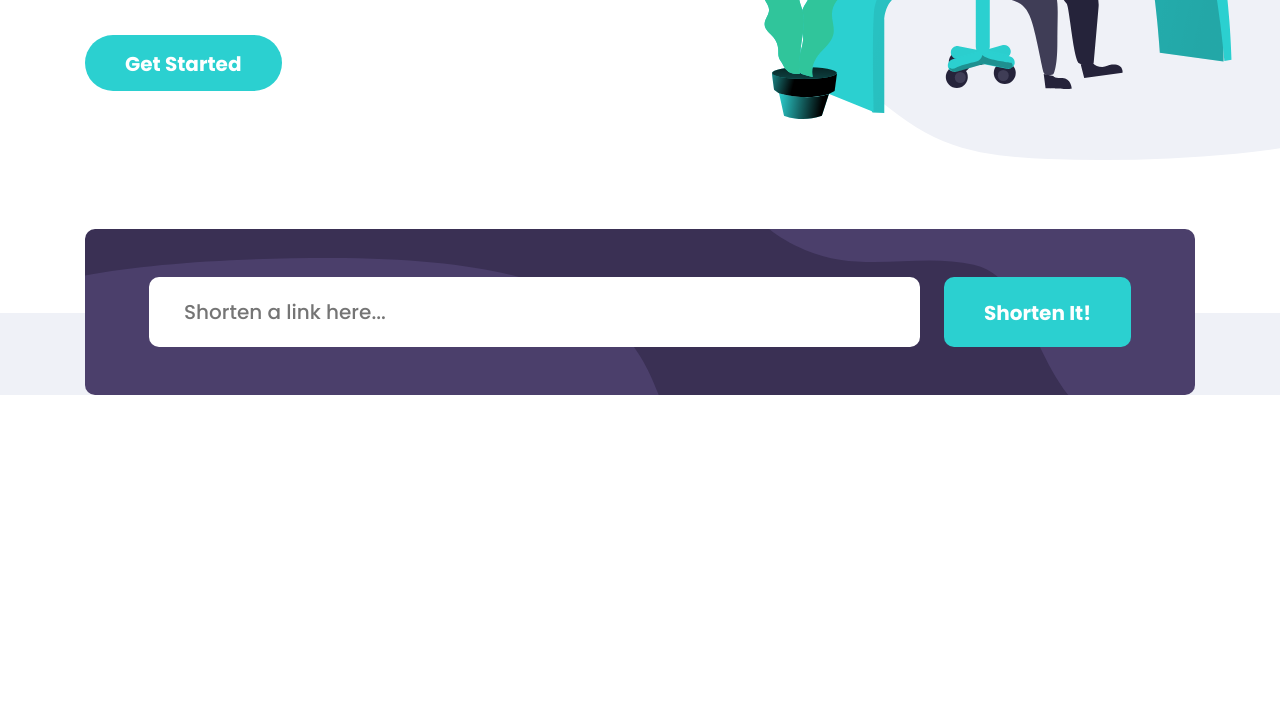
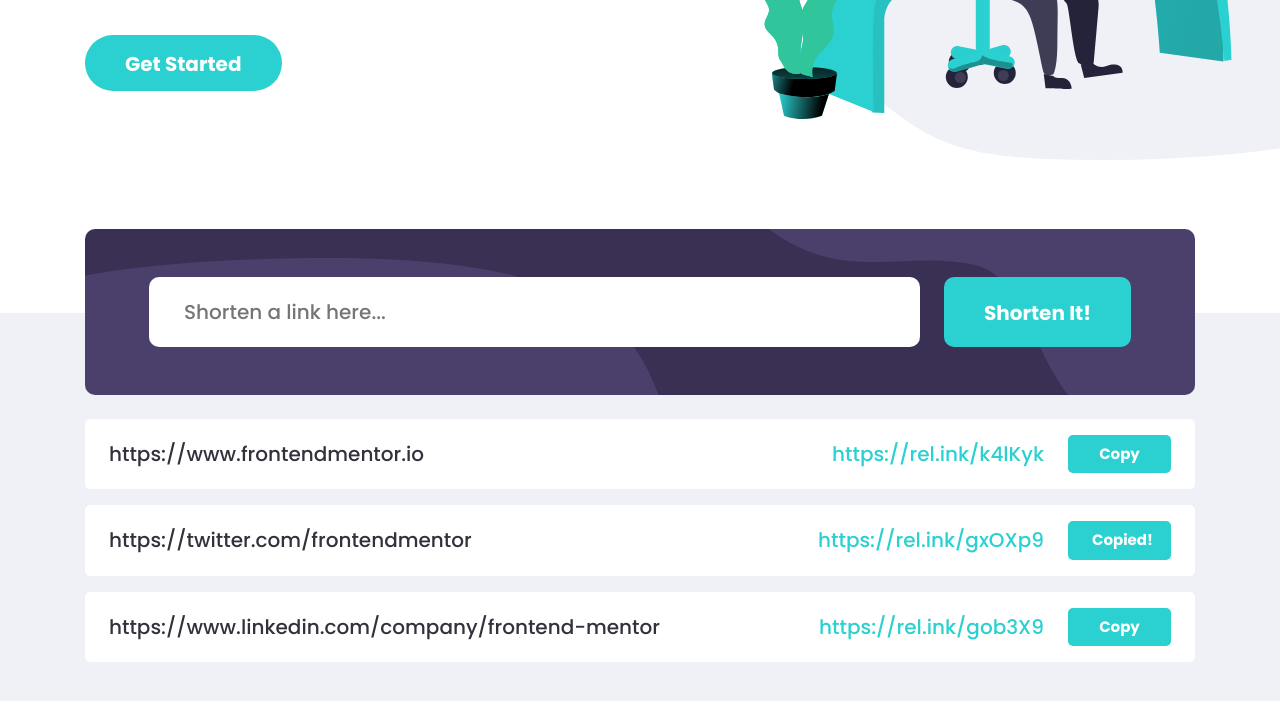
Before and after one commit to abdujabbor13/shortly, a plain HTML site: page index.html in a window 1280 px wide. Shown: the part 487-1188 px from the top of the page. Before the commit the page ends 882 px from the top, so only its background shows below. Drawn offline with Linux system fonts and the light colour scheme.

Commit message:
add url shortener results

```diff
--- a/css/main.css
+++ b/css/main.css
@@ -282,11 +282,13 @@ img {
 
 .index-url-shortener-features-wrapper__url-shortener {
   margin-top: -84px;
+  margin-bottom: 120px;
 }
 
 .url-shortener__form {
   display: flex;
   padding: 48px 64px;
+  margin-bottom: 24px;
   border-radius: 10px;
   background-color: #4b3f6b;
   background-image: url("../img/purple-bg.svg");
@@ -335,3 +337,39 @@ img {
   color:var(--error-color);
   letter-spacing: 0.11px;
 }
+
+.url-shortener__results {
+  font-size: 20px;
+  line-height: 36px;
+}
+
+.url-shortener__result {
+  display: flex;
+  align-items: center;
+  padding: 16px 24px;
+  border-radius: 5px;
+  background-color: #fff;
+  color: var(--text-color-dark);
+}
+
+.url-shortener__result:not(:last-child) {
+  margin-bottom: 16px;
+}
+
+.url-shortener__original-link {
+  width: 100%;
+  margin-right: 24px;
+  white-space: nowrap;
+  overflow: hidden;
+  text-overflow: ellipsis;
+}
+
+.url-shortener__short-link {
+  margin-right: 24px;
+  color:var(--accent-color);
+  text-decoration: none;
+}
+
+.url-shortener__copy-button {
+  min-width: 103px;
+}
--- a/index.html
+++ b/index.html
@@ -65,11 +65,31 @@
               </div>
               <button class="url-shortener__submit button button--rectangle-big" type="submit">Shorten It!</button>
             </form>
+
+            <div class="url-shortener__results">
+              <div class="url-shortener__result">
+                <div class="url-shortener__original-link">https://www.frontendmentor.io</div>
+                <a class="url-shortener__short-link" href="#" target="_blank">https://rel.ink/k4lKyk</a>
+                <button class="url-shortener__copy-button button button--small button--rectangle" type="button">Copy</button>
+              </div>
+
+              <div class="url-shortener__result">
+                <div class="url-shortener__original-link">https://twitter.com/frontendmentor</div>
+                <a class="url-shortener__short-link" href="#" target="_blank">https://rel.ink/gxOXp9</a>
+                <button class="url-shortener__copy-button button button--small button--rectangle" type="button">Copied!</button>
+              </div>
+
+              <div class="url-shortener__result">
+                <div class="url-shortener__original-link">https://www.linkedin.com/company/frontend-mentor</div>
+                <a class="url-shortener__short-link" href="#" target="_blank">https://rel.ink/gob3X9</a>
+                <button class="url-shortener__copy-button button button--small button--rectangle" type="button">Copy</button>
+              </div>
+            </div>
+
           </div>
         </section>
       </div>
     </div>
-
   </main>
 
   <script src="js/main.js"></script>
```
